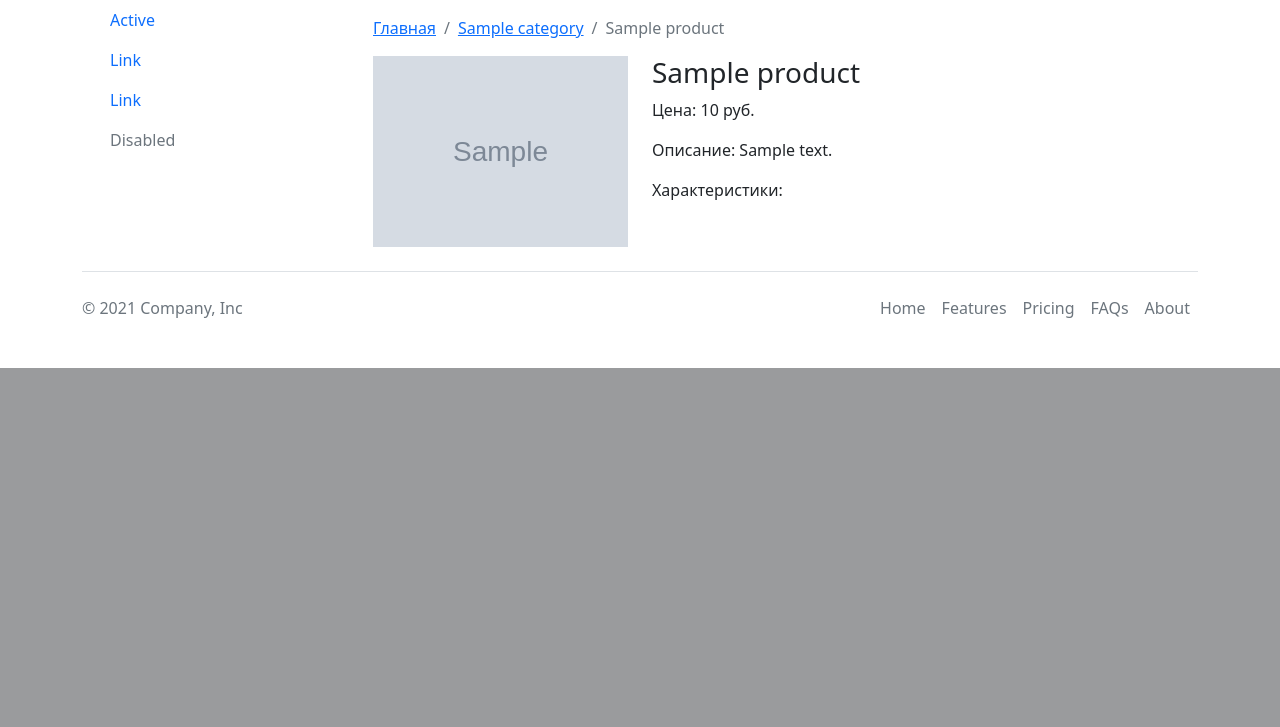
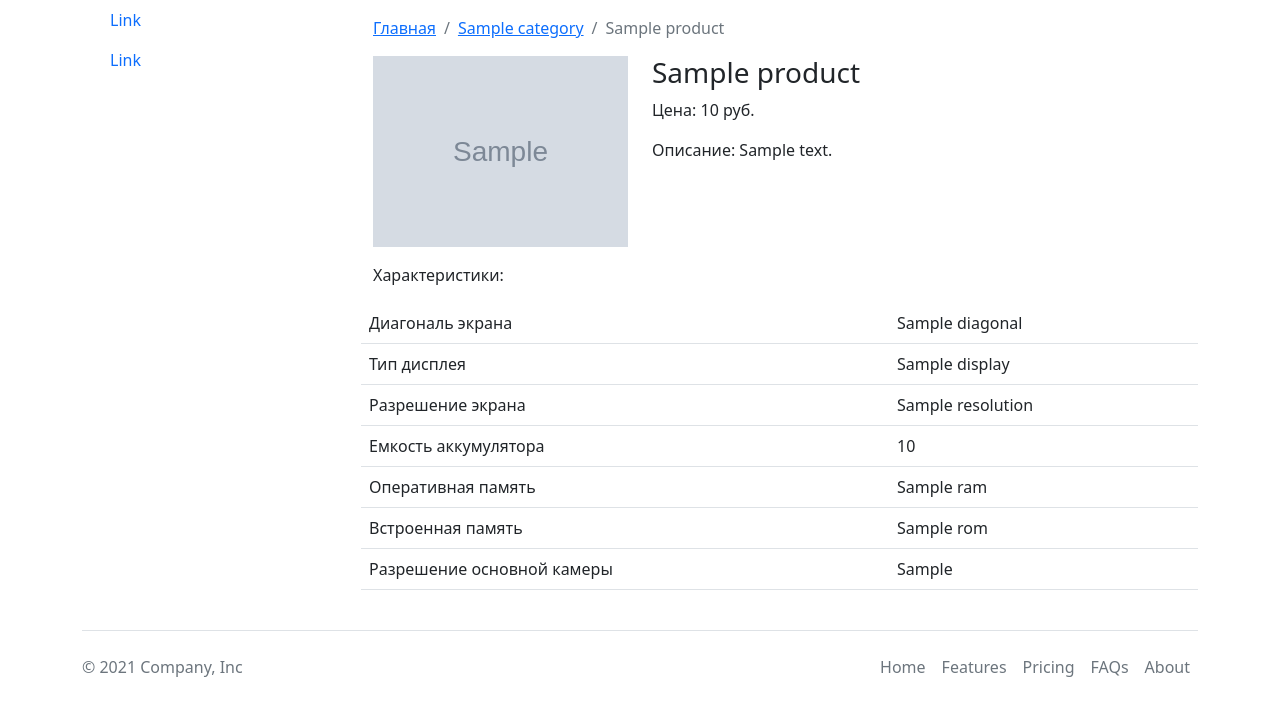
Before and after one commit to EvgeniiMorozov/web_magazine, a Django app: template shop/templates/shop/product_detail.html in a window 1280 px wide. Shown: the part 934-1661 px from the top of the page. Before the commit the page ends 1302 px from the top, so only its background shows below. Run offline with Django 3.2, Linux system fonts and the light colour scheme; the template is opened without the code that fills it: most values are stand-ins (such as "Sample title", 1, 10 or a date in 2020); grey boxes marked "Sample" are stand-in pictures; some libraries are stand-ins or nearby versions.

Commit message:
lesson 14 full

```diff
--- a/shop/templates/shop/base.html
+++ b/shop/templates/shop/base.html
@@ -8,7 +8,7 @@
     />
     <meta http-equiv="X-UA-Compatible" content="ie=edge"/>
     <link href="https://cdn.jsdelivr.net/npm/bootstrap@5.1.1/dist/css/bootstrap.min.css" rel="stylesheet"/>
-    <title>{% block title %}Title{% endblock %}</title>
+    <title>{% block title %}Online Store{% endblock %}</title>
     <style>
         .bd-placeholder-img {
             font-size: 1.125rem;
@@ -82,17 +82,14 @@
             <div class="row">
                 <div class="col-md-3">
                     <ul class="nav flex-column">
-                        <li class="nav-item">
-                            <a class="nav-link active" aria-current="page" href="#">Active</a>
-                        </li>
+{#                        <li class="nav-item">#}
+{#                            <a class="nav-link active" aria-current="page" href="#">Active</a>#}
+{#                        </li>#}
                         <li class="nav-item">
                             <a class="nav-link" href="#">Link</a>
                         </li>
                         <li class="nav-item">
                             <a class="nav-link" href="#">Link</a>
-                        </li>
-                        <li class="nav-item">
-                            <a class="nav-link disabled">Disabled</a>
                         </li>
                     </ul>
                 </div>
--- a/shop/templates/shop/product_detail.html
+++ b/shop/templates/shop/product_detail.html
@@ -22,8 +22,16 @@
             <h3>{{ product.title }}</h3>
             <p>Цена: {{ product.price }} руб.</p>
             <p>Описание: {{ product.description }}</p>
-            <p>Характеристики:</p>
         </div>
+
+        <p class="mt-3">Характеристики:</p>
+
+        {% if product.category.slug == "notebooks" %}
+            {% include "shop/notebook_specification.html" %}
+        {% else %}
+            {% include "shop/smartphone_specification.html" %}
+        {% endif %}
+
     </div>
 
 {% endblock %}
--- a/shop/templates/shop/smartphone_specification.html
+++ b/shop/templates/shop/smartphone_specification.html
@@ -1,10 +1,32 @@
-<!DOCTYPE html>
-<html lang="en">
-<head>
-    <meta charset="UTF-8">
-    <title>Title</title>
-</head>
-<body>
-
-</body>
-</html>
+<table class="table">
+    <tbody>
+    <tr>
+        <td>Диагональ экрана</td>
+        <td>{{ product.diagonal }}</td>
+    </tr>
+    <tr>
+        <td>Тип дисплея</td>
+        <td>{{ product.display }}</td>
+    </tr>
+    <tr>
+        <td>Разрешение экрана</td>
+        <td>{{ product.resolution }}</td>
+    </tr>
+    <tr>
+        <td>Емкость аккумулятора</td>
+        <td>{{ product.batt_capacity }}</td>
+    </tr>
+    <tr>
+        <td>Оперативная память</td>
+        <td>{{ product.ram }}</td>
+    </tr>
+    <tr>
+        <td>Встроенная память</td>
+        <td>{{ product.rom }}</td>
+    </tr>
+    <tr>
+        <td>Разрешение основной камеры</td>
+        <td>{{ product.main_cam_mp }}</td>
+    </tr>
+    </tbody>
+</table>
```
Also changed, not shown: shop/templates/shop/notebook_specification.html (+0 -14 lines).
